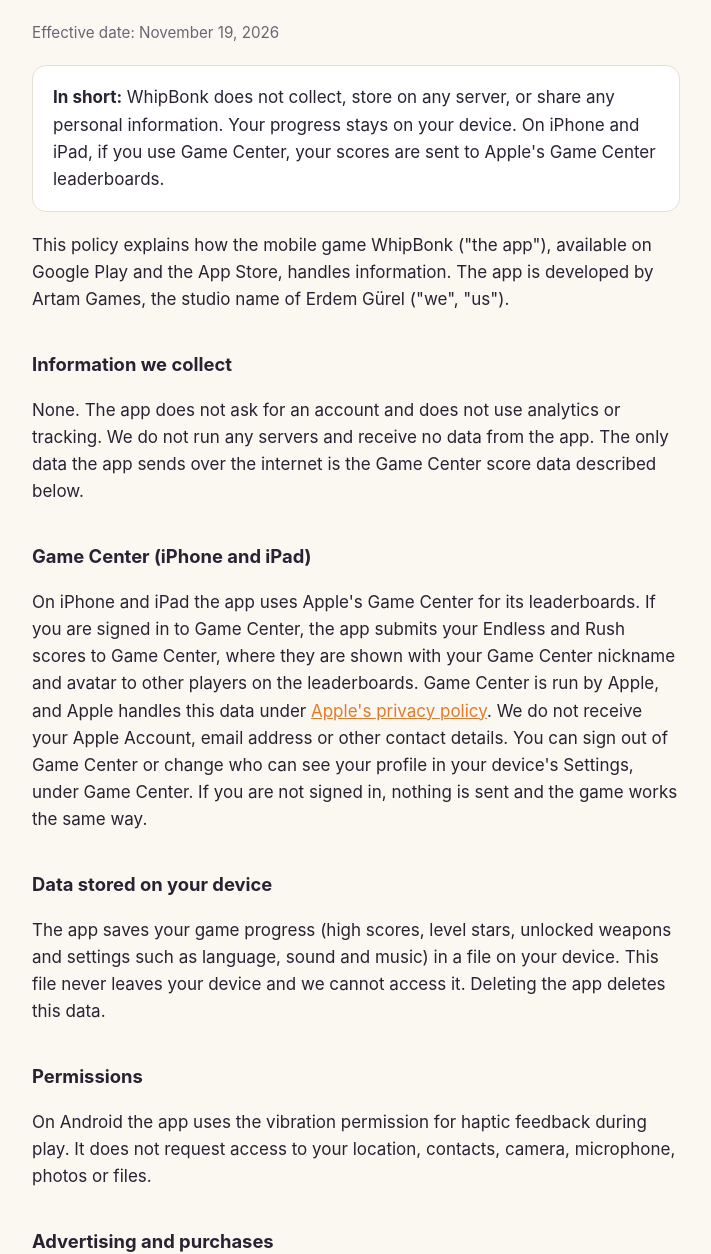
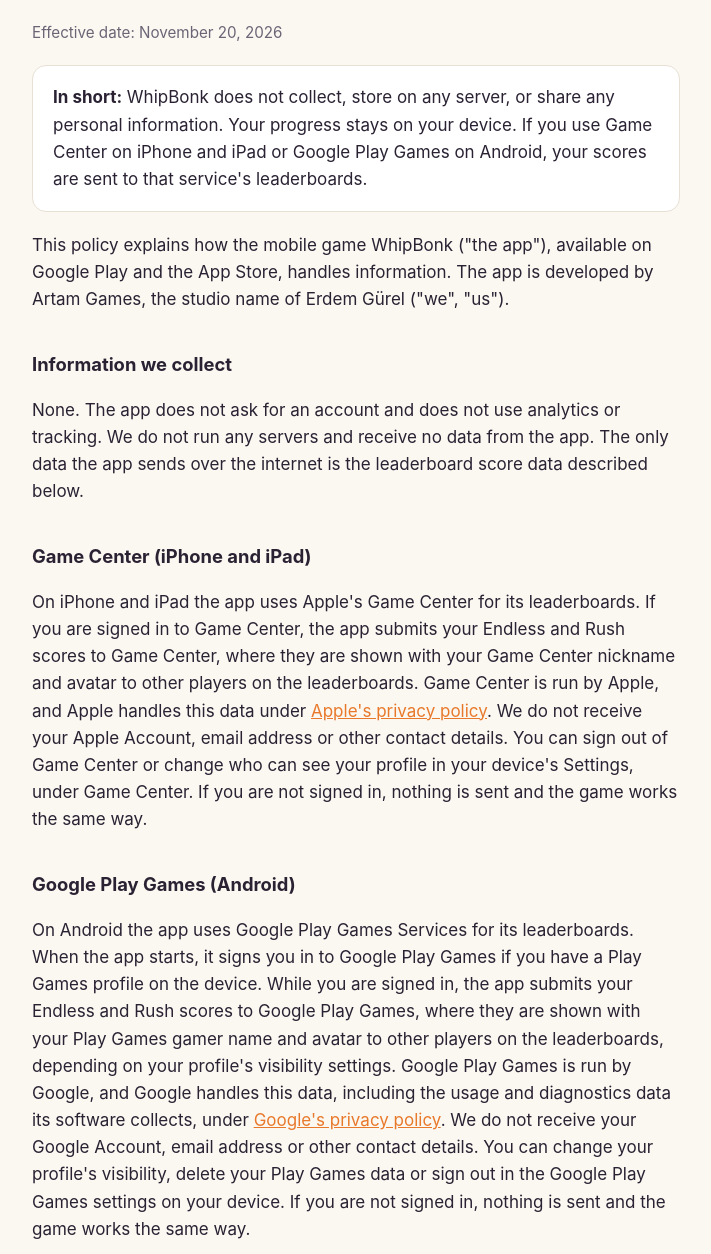
Before and after one commit to erdemgurell/erdemgurell.github.io, a plain HTML site: page whipbonk/privacy.html in a window 1280 px wide. Shown: the part 99-1353 px from the top of the page, without its empty margins (284-995 px from the left). Drawn offline with Linux system fonts and the light colour scheme.

Commit message:
Describe Google Play Games leaderboards in the WhipBonk privacy policy
The Android version now submits Endless and Rush scores to Google Play
Games while the player is signed in. The policy says what is sent, who
sees it, that Google handles it under its own policy, and how to change
visibility, delete the data or sign out.

Co-Authored-By: Claude Opus 5.5 <noreply@anthropic.com>

```diff
--- a/whipbonk/privacy.html
+++ b/whipbonk/privacy.html
@@ -13,12 +13,12 @@
   <img src="icon.png" alt="WhipBonk icon">
   <h1>WhipBonk Privacy Policy</h1>
 </header>
-<p class="muted">Effective date: November 19, 2026</p>
+<p class="muted">Effective date: November 20, 2026</p>
 
 <div class="card">
   <strong>In short:</strong> WhipBonk does not collect, store on any server, or share any personal
-  information. Your progress stays on your device. On iPhone and iPad, if you use Game Center, your
-  scores are sent to Apple's Game Center leaderboards.
+  information. Your progress stays on your device. If you use Game Center on iPhone and iPad or
+  Google Play Games on Android, your scores are sent to that service's leaderboards.
 </div>
 
 <p>This policy explains how the mobile game WhipBonk ("the app"), available on Google Play and the
@@ -27,7 +27,7 @@ App Store, handles information. The app is developed by Artam Games, the studio
 <h2>Information we collect</h2>
 <p>None. The app does not ask for an account and does not use analytics or tracking. We do not run
 any servers and receive no data from the app. The only data the app sends over the internet is the
-Game Center score data described below.</p>
+leaderboard score data described below.</p>
 
 <h2>Game Center (iPhone and iPad)</h2>
 <p>On iPhone and iPad the app uses Apple's Game Center for its leaderboards. If you are signed in to
@@ -37,6 +37,18 @@ Apple, and Apple handles this data under <a href="https://www.apple.com/legal/pr
 privacy policy</a>. We do not receive your Apple Account, email address or other contact details.
 You can sign out of Game Center or change who can see your profile in your device's Settings, under
 Game Center. If you are not signed in, nothing is sent and the game works the same way.</p>
+
+<h2>Google Play Games (Android)</h2>
+<p>On Android the app uses Google Play Games Services for its leaderboards. When the app starts, it
+signs you in to Google Play Games if you have a Play Games profile on the device. While you are
+signed in, the app submits your Endless and Rush scores to Google Play Games, where they are shown
+with your Play Games gamer name and avatar to other players on the leaderboards, depending on your
+profile's visibility settings. Google Play Games is run by Google, and Google handles this data,
+including the usage and diagnostics data its software collects, under
+<a href="https://policies.google.com/privacy">Google's privacy policy</a>. We do not receive your
+Google Account, email address or other contact details. You can change your profile's visibility,
+delete your Play Games data or sign out in the Google Play Games settings on your device. If you
+are not signed in, nothing is sent and the game works the same way.</p>
 
 <h2>Data stored on your device</h2>
 <p>The app saves your game progress (high scores, level stars, unlocked weapons and settings such as
```
